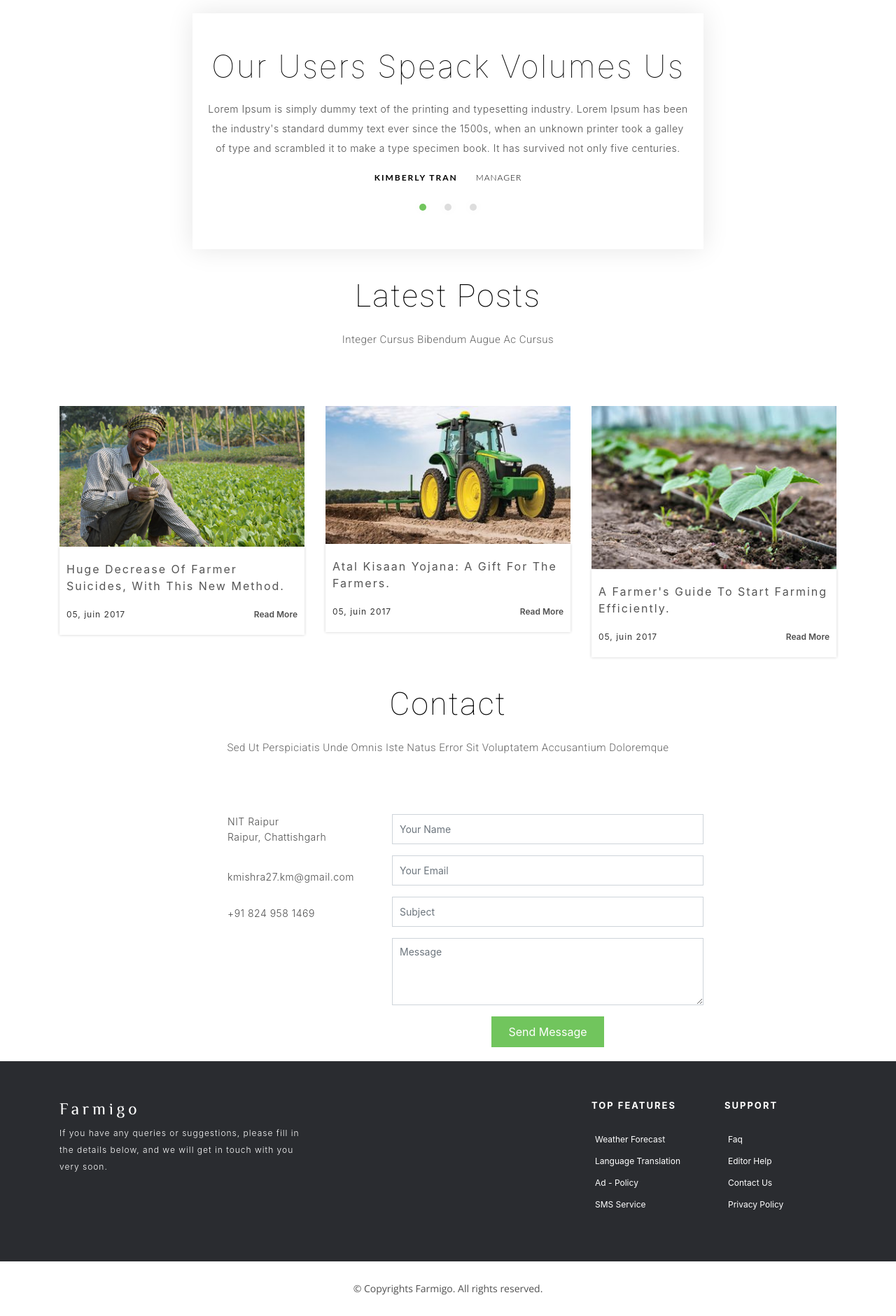
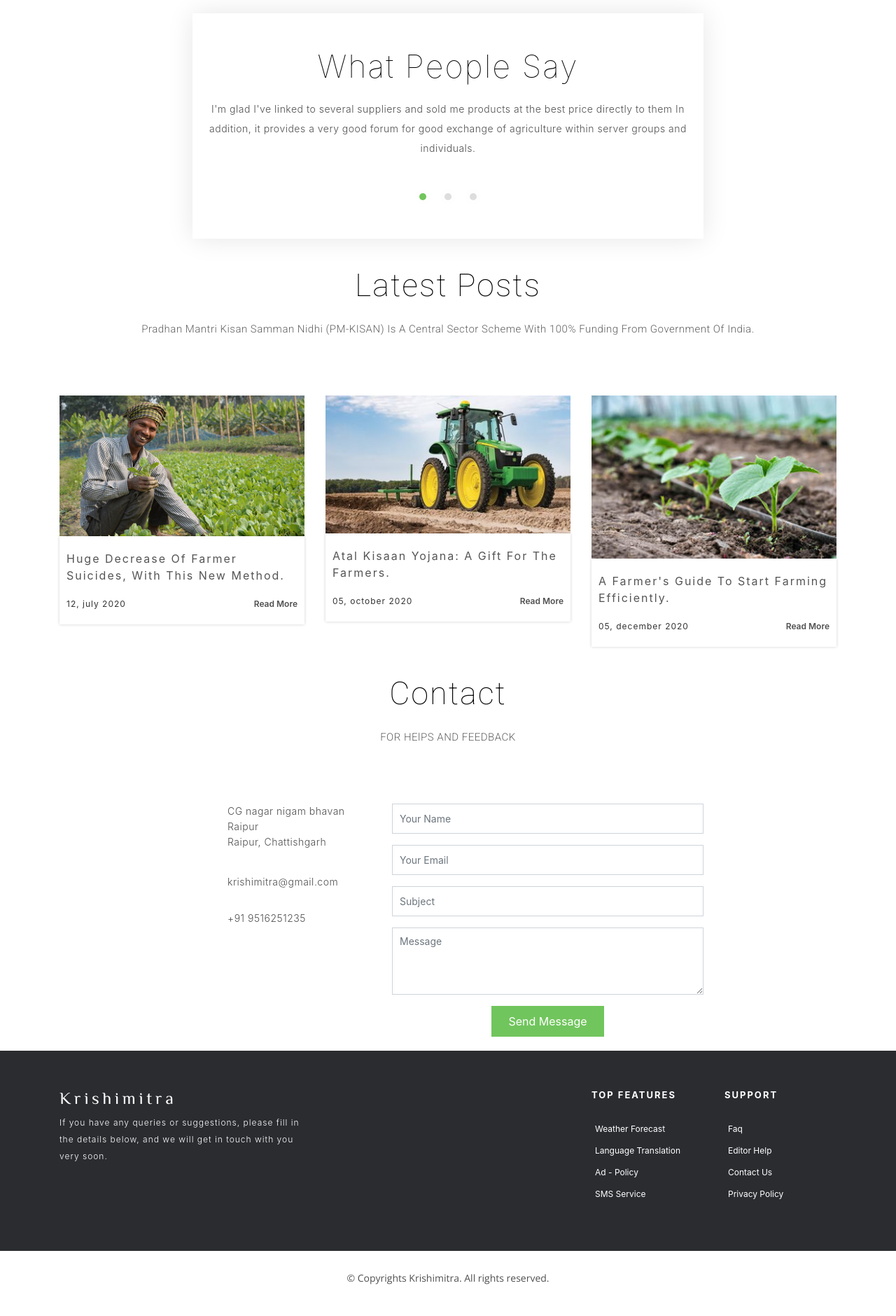
Before and after one commit to shivammaniharsahu/krishimitra, a Django app: page / in a window 1280 px wide. Shown: the part 1839-3719 px from the top of the page at 70% size. After the commit the page ends 3674 px from the top, so only its background shows below. Run offline with Django 3.2, Linux system fonts and the light colour scheme; some libraries are stand-ins or nearby versions; some web fonts are replaced.

Commit message:
2 commit

```diff
--- a/FarmigoBackend-master/farmigo/templates/index2.html
+++ b/FarmigoBackend-master/farmigo/templates/index2.html
@@ -5,7 +5,7 @@
   <meta charset="utf-8">
   <br>
   <br>
-  <title>Farmigo</title>
+  <title>KRISHIMITRA</title>
   <meta content="width=device-width, initial-scale=1.0" name="viewport">
   <meta content="" name="keywords">
   <meta content="" name="description">
@@ -44,7 +44,7 @@
     <div class="container">
 
       <div id="logo" class="pull-left">
-        <h1><a href="#body" class="scrollto"><span>F</span>armigo</a></h1>
+        <h1><a href="#body" class="scrollto"><span>K</span>RISHIMITRA</a></h1>
         <!-- Uncomment below if you prefer to use an image logo -->
         <!-- <a href="#body"><img src="img/logo.png" alt="" title="" /></a> -->
       </div>
@@ -55,13 +55,13 @@
           <li><a href="#">Retailer</a></li>
           <li><a href="#features">Supplier</a></li>
           <li><a href="#pricing">Pricing</a></li>
-          <li><a href="#chat">Chat</a></li>
+
           <li><a href="#">Weather</a></li>
           <li><a href="#">Soil labs</a></li>
           <li class="menu-has-children"><a href="">language</a>
             <ul>
               <li><a href="#">Hindi</a></li>
-              <li><a href="#">Urdu</a></li>
+              <li><a href="#">Chhattisgarhi</a></li>
               <li><a href="#">Odia</a></li>
               <li><a href="#">Telgu</a></li>
             </ul>
@@ -76,7 +76,7 @@
   ============================-->
   <section id="hero" class="wow fadeIn">
     <div class="hero-container">
-      <h1>Welcome to Farmigo</h1>
+      <h1>Welcome to Krishimitra</h1>
       <h2>An elegant website which can be a farmer's most useful tool!</h2>
       <img src="{%static 'msc/index/hero-img.png'%}" alt="Hero Imgs">
       {%if user.is_authenticated%}
@@ -135,13 +135,7 @@
           </div>
         </div>
 
-        <div class="col-md-6 col-lg-3">
-          <div class="feature-block">
-            <img src="{%static 'msc/index/chat.png'%}" alt="img" class="img-fluid">
-            <h4>Chat System</h4>
-            <p>Communicate without any disturbance in between, with instat messaging.</p>
-          </div>
-        </div>
+
 
 
       </div>
@@ -209,10 +203,10 @@
                 <div class="carousel-item  active">
                   <div class="top-top">
 
-                    <h2>Our Users Speack volumes us</h2>
-                    <p>Lorem Ipsum is simply dummy text of the printing and typesetting industry. Lorem Ipsum has been the industry's standard dummy text ever since the 1500s, when an unknown printer took a galley of type and scrambled it to make a type
-                      specimen book. It has survived not only five centuries.</p>
-                    <h4>Kimberly Tran<span>manager</span></h4>
+                    <h2>What People Say</h2>
+                    <p>I'm glad I've linked to several suppliers and sold me products at the best price directly to them In addition, it provides a very good forum for good exchange of agriculture within server groups and individuals.
+</p>
+
 
                   </div>
                 </div>
@@ -220,10 +214,9 @@
                 <div class="carousel-item ">
                   <div class="top-top">
 
-                    <h2>Our Users Speack volumes us</h2>
-                    <p>Lorem Ipsum is simply dummy text of the printing and typesetting industry. Lorem Ipsum has been the industry's standard dummy text ever since the 1500s, when an unknown printer took a galley of type and scrambled it to make a type
-                      specimen book. It has survived not only five centuries.</p>
-                    <h4>Henderson<span>manager</span></h4>
+                    <h2>How they are benefitted</h2>
+                    <p>The overall features are lovely! Yet customer support is what really makes the difference. Support from both pre and post sales is second to none. Extremely quick, friendly and knowledgeable. Everything I can recommend is Krishimitra .</p>
+
 
                   </div>
                 </div>
@@ -231,10 +224,9 @@
                 <div class="carousel-item ">
                   <div class="top-top">
 
-                    <h2>Our Users Speack volumes us</h2>
-                    <p>Lorem Ipsum is simply dummy text of the printing and typesetting industry. Lorem Ipsum has been the industry's standard dummy text ever since the 1500s, when an unknown printer took a galley of type and scrambled it to make a type
-                      specimen book. It has survived not only five centuries.</p>
-                    <h4>David Spark<span>manager</span></h4>
+                    <h2>Why people trust</h2>
+                    <p>When we bought some crops and contacted support, the case had to be moved on to technical support, but within the day it was resolved. Very fast answers and excellent, but only here is the best quality and quantity. Highly recommended.</p>
+
 
                   </div>
                 </div>
@@ -272,7 +264,7 @@
       <div class="section-title text-center">
 
         <h2>Latest posts</h2>
-        <p class="separator">Integer cursus bibendum augue ac cursus </p>
+        <p class="separator">Pradhan Mantri Kisan Samman Nidhi (PM-KISAN) is a Central Sector scheme with 100% funding from Government of India.</p>
 
       </div>
     </div>
@@ -285,7 +277,7 @@
             <a href="#"><img src="{%static 'msc/index/farmer_1.jpg'%}" alt="img"></a>
             <div class="content-blog">
               <h4><a href="#">Huge decrease of farmer suicides, with this new method.</a></h4>
-              <span>05, juin 2017</span>
+              <span>12, july 2020</span>
               <a class="pull-right readmore" href="#">read more</a>
             </div>
           </div>
@@ -296,7 +288,7 @@
             <a href="#"><img src="{%static 'msc/index/farmer_2.jpg'%}" class="img-responsive" alt="img"></a>
             <div class="content-blog">
               <h4><a href="#">Atal Kisaan Yojana: A gift for the farmers.</a></h4>
-              <span>05, juin 2017</span>
+              <span>05, october 2020</span>
               <a class="pull-right readmore" href="#">read more</a>
             </div>
           </div>
@@ -307,7 +299,7 @@
             <a href="#"><img src="{%static 'msc/index/drip.jpg'%}" class="img-responsive" alt="img"></a>
             <div class="content-blog">
               <h4><a href="#">A farmer's guide to start farming efficiently.</a></h4>
-              <span>05, juin 2017</span>
+              <span>05, december 2020</span>
               <a class="pull-right readmore" href="#">read more</a>
             </div>
           </div>
@@ -356,7 +348,7 @@
     <div class="container">
       <div class="section-title text-center">
         <h2>Contact</h2>
-        <p class="separator">Sed ut perspiciatis unde omnis iste natus error sit voluptatem accusantium doloremque</p>
+        <p class="separator">FOR HElPS AND FEEDBACK </p>
       </div>
     </div>
 
@@ -368,17 +360,17 @@
           <div class="info">
             <div>
               <i class="fa fa-map-marker"></i>
-              <p>NIT Raipur<br>Raipur, Chattishgarh</p>
+              <p>CG nagar nigam bhavan Raipur<br>Raipur, Chattishgarh</p>
             </div>
 
             <div class="email">
               <i class="fa fa-envelope"></i>
-              <p>kmishra27.km@gmail.com</p>
+              <p>krishimitra@gmail.com</p>
             </div>
 
             <div>
               <i class="fa fa-phone"></i>
-              <p>+91 824 958 1469</p>
+              <p>+91 9516251235</p>
             </div>
           </div>
 
@@ -423,7 +415,7 @@
         <div class="col-md-12 col-lg-4">
           <div class="footer-logo">
 
-            <a class="navbar-brand" href="#">Farmigo</a>
+            <a class="navbar-brand" href="#">Krishimitra</a>
             <p>If you have any queries or suggestions, please fill in the details below, and we will get in touch with you very soon.</p>
 
           </div>
@@ -478,7 +470,7 @@
 
     <div class="copyrights">
       <div class="container">
-        <p>&copy; Copyrights Farmigo. All rights reserved.</p>
+        <p>&copy; Copyrights Krishimitra. All rights reserved.</p>
         <div class="credits">
           <!--
             All the links in the footer should remain intact.
--- a/FarmigoBackend-master/farmigo/users/models.py
+++ b/FarmigoBackend-master/farmigo/users/models.py
@@ -19,6 +19,7 @@ class BaseUser(AbstractUser):
 
     def save(self, *args, **kwargs):
         self.username = self.mobnumber
+       # user = models.ForiegnKey(username)
         super(BaseUser, self).save(*args, **kwargs)
 
     class Meta:
```
Also changed, not shown: FarmigoBackend-master/farmigo/templates/profile/base.html (+4 -5 lines), FarmigoBackend-master/farmigo/db.sqlite3.
